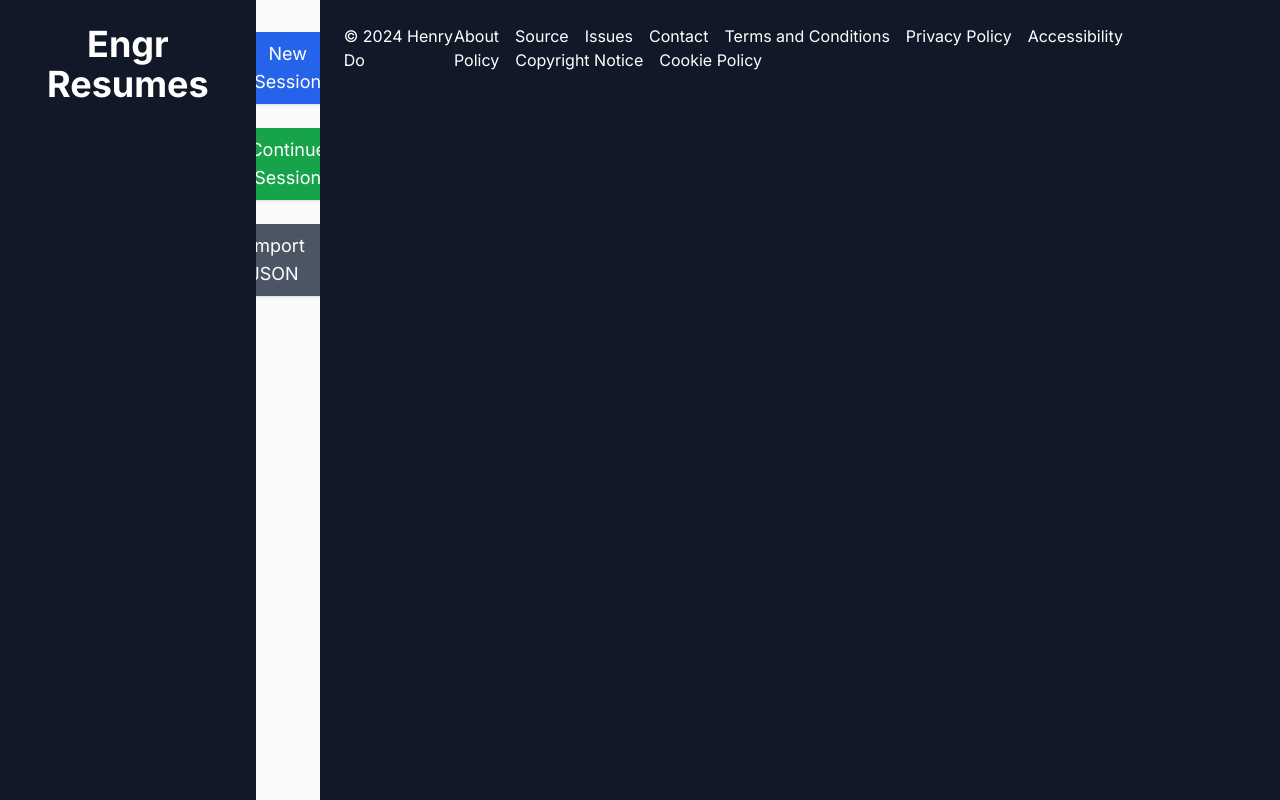
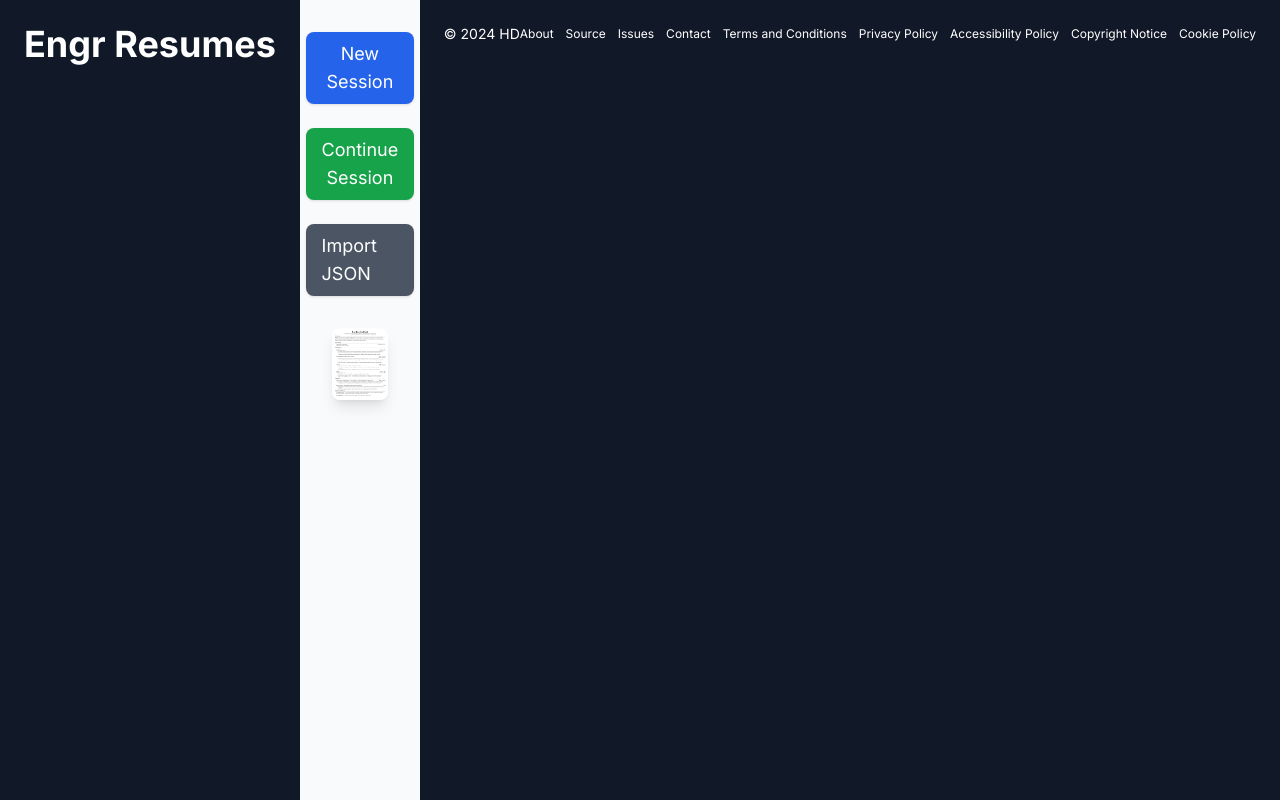
Before and after one commit to Ori2846/ResumeGenerator, a Next.js app in the folder NextJS-App/resgen/: page / in a window 1280 px wide. Built offline with nearby package versions, Linux system fonts and the light colour scheme.

Commit message:
Discrete Footer

```diff
--- a/NextJS-App/resgen/components/Footer.js
+++ b/NextJS-App/resgen/components/Footer.js
@@ -2,21 +2,21 @@ import React from 'react';
 
 export default function Footer() {
   return (
-    <footer className="footer bg-gray-900 text-white py-6">
-      <div className="footer-content container mx-auto flex justify-between items-center px-6">
-        <div className="footer-left">
-          <span>© 2024 Henry Do</span>
+    <footer className="footer bg-gray-800 text-gray-400 py-4 text-sm">
+      <div className="footer-content container mx-auto flex flex-col md:flex-row justify-between items-center px-4">
+        <div className="footer-left mb-2 md:mb-0">
+          <span>© 2024 HD</span>
         </div>
-        <div className="footer-right space-x-4">
-          <a href="/about">About</a>
-          <a href="https://github.com/Ori2846/ResumeGenerator" target="_blank" rel="noopener noreferrer">Source</a>
-          <a href="https://github.com/Ori2846/ResumeGenerator/issues" target="_blank" rel="noopener noreferrer">Issues</a>
-          <a href="/contact">Contact</a>
-          <a href="/terms-and-conditions">Terms and Conditions</a>
-          <a href="/privacy-policy">Privacy Policy</a>
-          <a href="/accessibility-policy">Accessibility Policy</a>
-          <a href="/copyright-notice">Copyright Notice</a>
-          <a href="/cookie-policy">Cookie Policy</a>
+        <div className="footer-right space-x-3 text-xs">
+          <a href="/about" className="hover:underline">About</a>
+          <a href="https://github.com/Ori2846/ResumeGenerator" target="_blank" rel="noopener noreferrer" className="hover:underline">Source</a>
+          <a href="https://github.com/Ori2846/ResumeGenerator/issues" target="_blank" rel="noopener noreferrer" className="hover:underline">Issues</a>
+          <a href="/contact" className="hover:underline">Contact</a>
+          <a href="/terms-and-conditions" className="hover:underline">Terms and Conditions</a>
+          <a href="/privacy-policy" className="hover:underline">Privacy Policy</a>
+          <a href="/accessibility-policy" className="hover:underline">Accessibility Policy</a>
+          <a href="/copyright-notice" className="hover:underline">Copyright Notice</a>
+          <a href="/cookie-policy" className="hover:underline">Cookie Policy</a>
         </div>
       </div>
     </footer>
```
Also changed, not shown: 1 other file (tests, documents, lock files or other folders).
